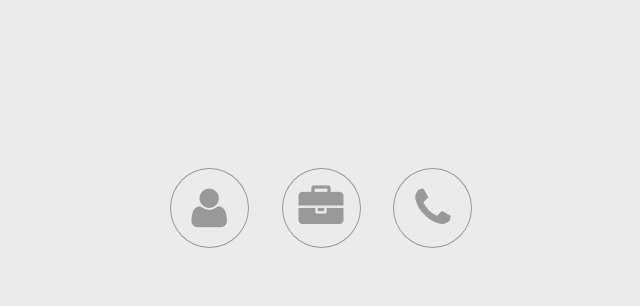
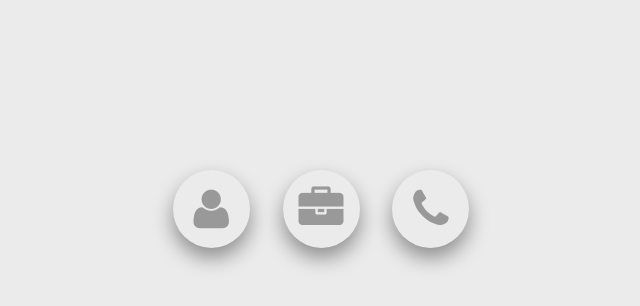
Before and after one commit to hanernlee/portfolio, a plain HTML site: page index.html in a window 1280 px wide. Shown: the part 432-738 px from the top of the page, without its empty margins (319-959 px from the left). Drawn offline with Linux system fonts and the light colour scheme.

Commit message:
remove border

```diff
--- a/stylesheet/style.css
+++ b/stylesheet/style.css
@@ -22,12 +22,12 @@
 	text-align:center;
 	height:78px;
 	width:77px;
-	border:1px solid #999999;
 	border-radius:50%;
 	margin:0 1em 0 1em;
 	color: #999999;
 	display:inline-block;
 	transition:0.5s;
+	box-shadow: 0px 10px 20px rgba(0, 0, 0, 0.4);
 }
 
 .icon:hover {
```
